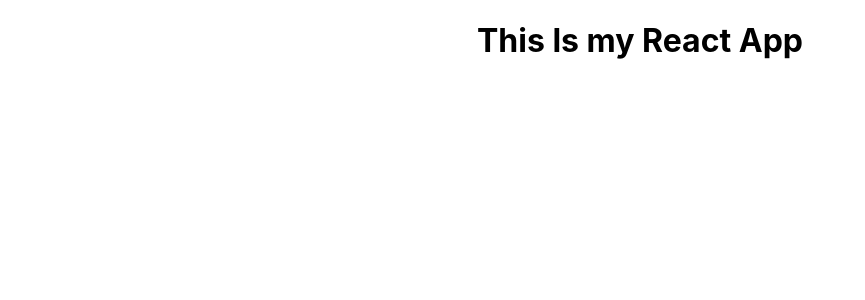
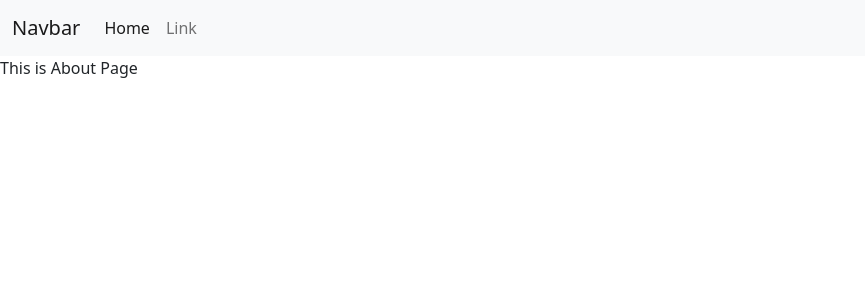
Before and after one commit to sumanta2/inotebook, a React (Create React App) app: page /about in a window 1280 px wide. Shown: the top 300 px of the page, without its empty margins (0-865 px from the left). Built offline with nearby package versions, Linux system fonts and the light colour scheme.

Commit message:
13thPart vdo56

```diff
--- a/package.json
+++ b/package.json
@@ -6,6 +6,7 @@
     "@testing-library/jest-dom": "^5.14.1",
     "@testing-library/react": "^11.2.7",
     "@testing-library/user-event": "^12.8.3",
+    "bootstrap": "^5.1.3",
     "concurrently": "^6.3.0",
     "react": "^17.0.2",
     "react-dom": "^17.0.2",
@@ -18,7 +19,7 @@
     "build": "react-scripts build",
     "test": "react-scripts test",
     "eject": "react-scripts eject",
-    "both":"concurrently \"npm run start\" \"nodemon backend/index.js\""
+    "both": "concurrently \"npm run start\" \"nodemon backend/index.js\""
   },
   "eslintConfig": {
     "extends": [
--- a/public/index.html
+++ b/public/index.html
@@ -24,7 +24,7 @@
       work correctly both with client-side routing and a non-root public URL.
       Learn how to configure a non-root public URL by running `npm run build`.
     -->
-    <title>React App</title>
+    <title>I-NOTEBOOK Your Cloud Notebook</title>
   </head>
   <body>
     <noscript>You need to enable JavaScript to run this app.</noscript>
--- a/src/App.js
+++ b/src/App.js
@@ -1,9 +1,25 @@
 import './App.css';
+import { BrowserRouter as Router, Switch, Route} from 'react-router-dom'
+import Navbar from './component/Navbar';
+import Home from './component/Home';
+import About from './component/About';
+
+
 function App() {
   return (
-    <div className="App">
-      <h1>This ls my React App</h1>
-    </div>
+    <>
+      <Router>
+        <Navbar />
+        <Switch>
+          <Route exact path='/' >
+            <Home />
+          </Route>
+          <Route exact path='/about' >
+            <About />
+          </Route>
+        </Switch>
+      </Router>
+    </>
   );
 }
 
--- /dev/null
+++ b/src/component/About.js
@@ -0,0 +1,11 @@
+import React from "react";
+
+const About =()=>{
+    return(
+        <>
+            This is About Page
+        </>
+    )
+}
+
+export default About;
--- /dev/null
+++ b/src/component/Home.js
@@ -0,0 +1,10 @@
+import React from 'react';
+
+const Home=()=>{
+    return(
+        <>
+            This is home
+        </>
+    )
+}
+export default Home;
--- /dev/null
+++ b/src/component/Navbar.js
@@ -0,0 +1,30 @@
+import React from 'react';
+import { Link } from 'react-router-dom';
+import '../../node_modules/bootstrap/dist/css/bootstrap.min.css'
+//after installing bootstrap using npm command we import the required bootstrap file to  use bootstrap classes;
+
+const Navbar = () => {
+    return (
+        <>
+            <nav className="navbar navbar-expand-lg navbar-light bg-light">
+                <div className="container-fluid">
+                    <Link className="navbar-brand" to="/">Navbar</Link>
+                    <button className="navbar-toggler" type="button" data-bs-toggle="collapse" data-bs-target="#navbarSupportedContent" aria-controls="navbarSupportedContent" aria-expanded="false" aria-label="Toggle navigation">
+                        <span className="navbar-toggler-icon"></span>
+                    </button>
+                    <div className="collapse navbar-collapse" id="navbarSupportedContent">
+                        <ul className="navbar-nav me-auto mb-2 mb-lg-0">
+                            <li className="nav-item">
+                                <Link className="nav-link active" aria-current="page" to="/">Home</Link>
+                            </li>
+                            <li className="nav-item">
+                                <Link className="nav-link" to="/about">Link</Link>
+                            </li>
+                        </ul>
+                    </div>
+                </div>
+            </nav>
+        </>
+    )
+}
+export default Navbar;
```
Also changed, not shown: readme.txt, 2 other files (tests, documents, lock files or other folders).
